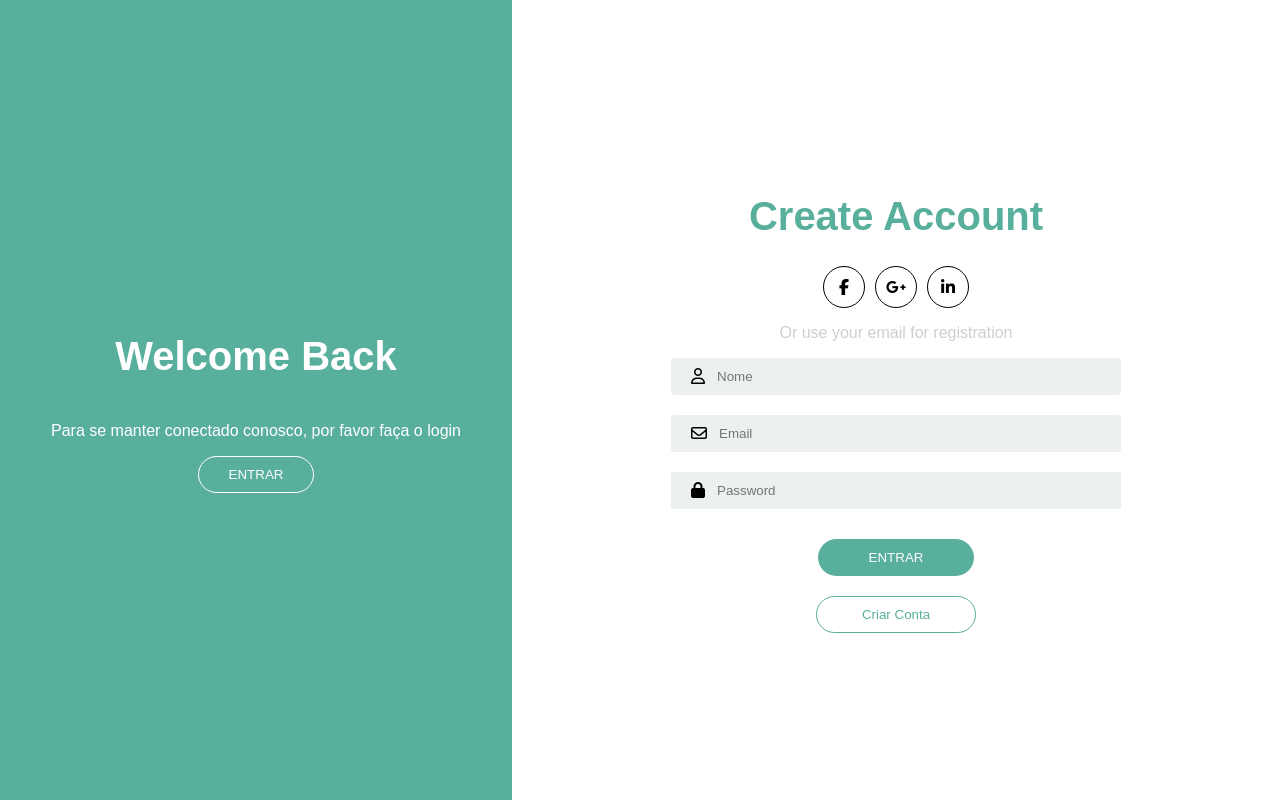
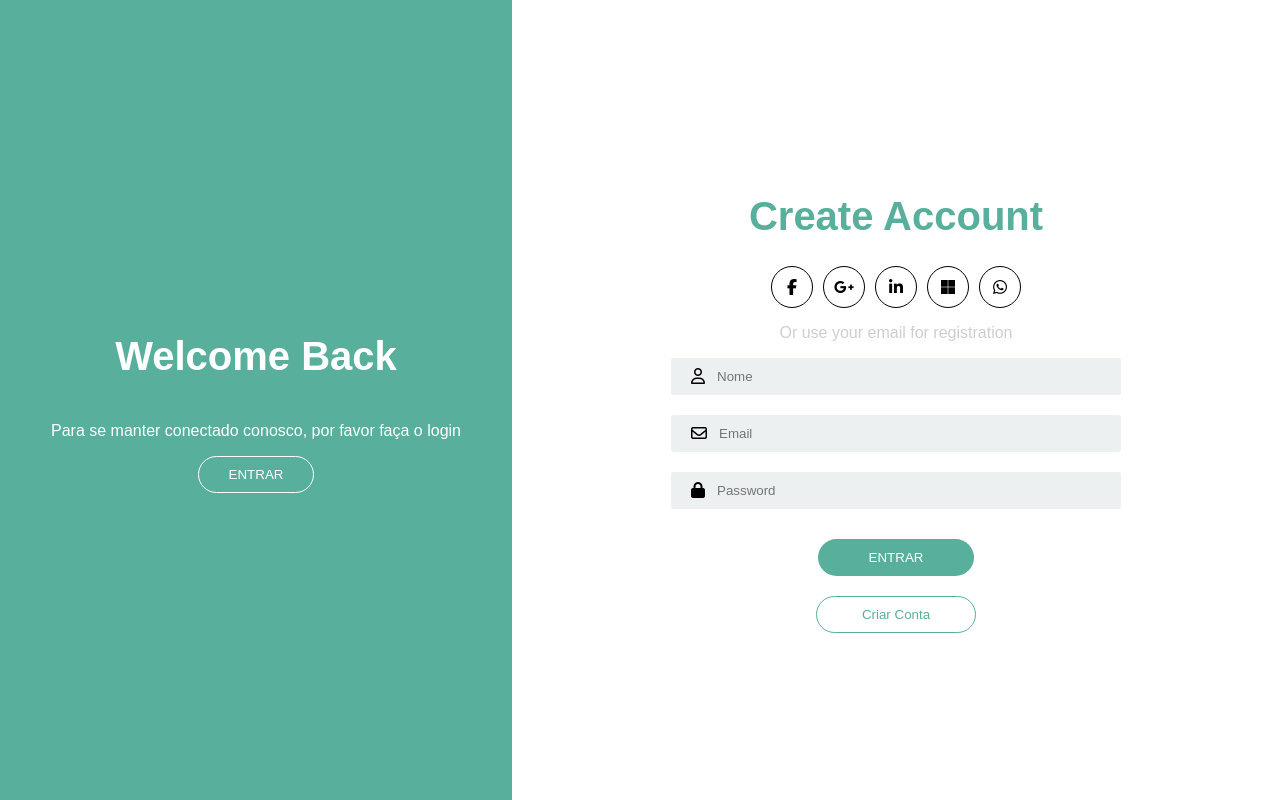
Before and after one commit to Gabriel-Vital/teladelogingrupo, a plain HTML site: page index.html in a window 1280 px wide. Drawn offline with Linux system fonts and the light colour scheme.

Commit message:
Adicionado icone de microsoft e whatsapp

```diff
--- a/index.html
+++ b/index.html
@@ -33,6 +33,12 @@
                         <div class="icone">
                             <i class="fa-brands fa-linkedin-in"></i>
                         </div>
+                        <div class="icone">
+                            <i class="fa-brands fa-microsoft"></i>
+                        </div>
+                        <div class="icone">
+                            <i class="fa-brands fa-whatsapp"></i>
+                        </div>
 
                     </div>
                     <p>Or use your email for registration</p>
```
